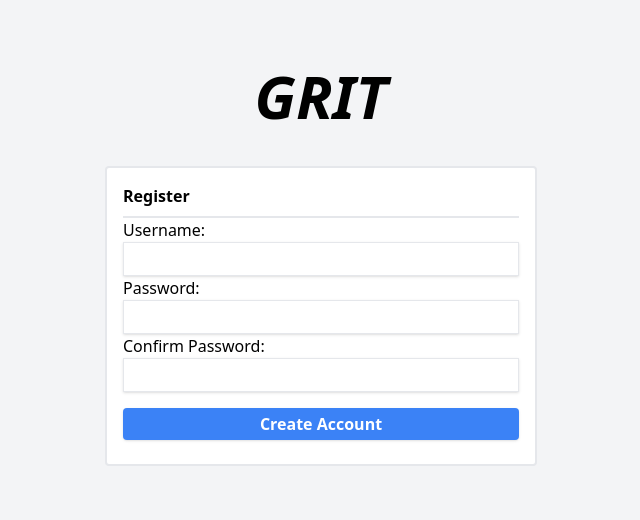
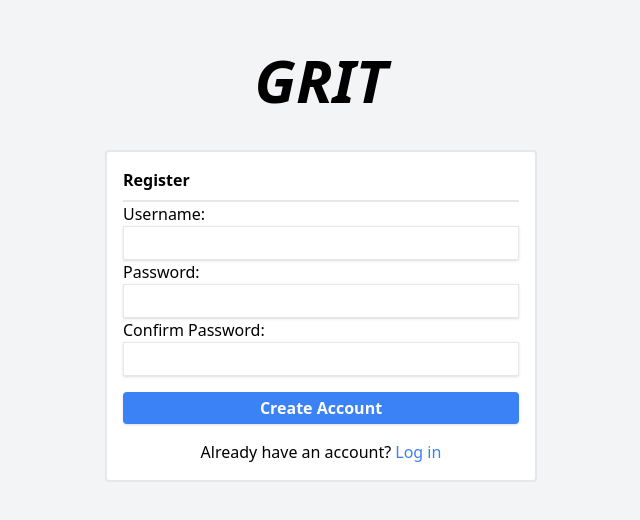
Before and after one commit to conrog/fyp-grit-frontend, a React (Create React App) app: page /register in a window 1280 px wide. Shown: the part 130-650 px from the top of the page, without its empty margins (319-959 px from the left). Built offline with nearby package versions, Linux system fonts and the light colour scheme; no server answers.

Commit message:
[GRIT-43] Add Link to Login Page on Register Page

```diff
--- a/src/components/Login/Login.js
+++ b/src/components/Login/Login.js
@@ -46,7 +46,7 @@ const Login = ({ setToken }) => {
         >
           {({ isSubmitting, errors, touched }) => (
             <Form className="m-2 p-4 border-2 rounded bg-white flex flex-col">
-              <p className="pb-2 border-b-2 font-semibold">Login</p>
+              <p className="pb-2 border-b-2 font-semibold">Log In</p>
               <label htmlFor="username">Username:</label>
               <Field
                 className={
@@ -87,7 +87,7 @@ const Login = ({ setToken }) => {
                 type="submit"
                 disabled={isSubmitting}
               >
-                Login
+                Log In
               </button>
               <p className="text-center mt-2 ">
                 Need an account?{" "}
--- a/src/components/Register/Register.js
+++ b/src/components/Register/Register.js
@@ -1,4 +1,5 @@
 import React, { useState } from "react";
+import { Link } from "react-router-dom";
 import { Formik, Form, Field, ErrorMessage } from "formik";
 import api from "../../api/api";
 
@@ -133,6 +134,12 @@ const Register = ({ setToken }) => {
               >
                 Create Account
               </button>
+              <p className="text-center mt-2 ">
+                Already have an account?{" "}
+                <Link to="/login" className="text-blue-500">
+                  Log in
+                </Link>
+              </p>
             </Form>
           )}
         </Formik>
```
